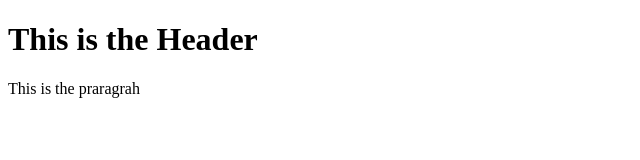
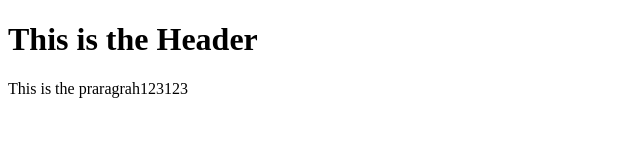
Before and after one commit to lulu9091/gittest, a plain HTML site: page index.html in a window 1280 px wide. Shown: the full height of the page, 0-640 px from the left. Drawn offline with Linux system fonts and the light colour scheme.

Commit message:
This is the first commit

```diff
--- a/index.html
+++ b/index.html
@@ -6,6 +6,6 @@
     </head>
     <body>
         <h1>This is  the Header</h1>
-        <p>This is the praragrah</p>
+        <p>This is the praragrah123123</p>
     </body>
 </html>
```
